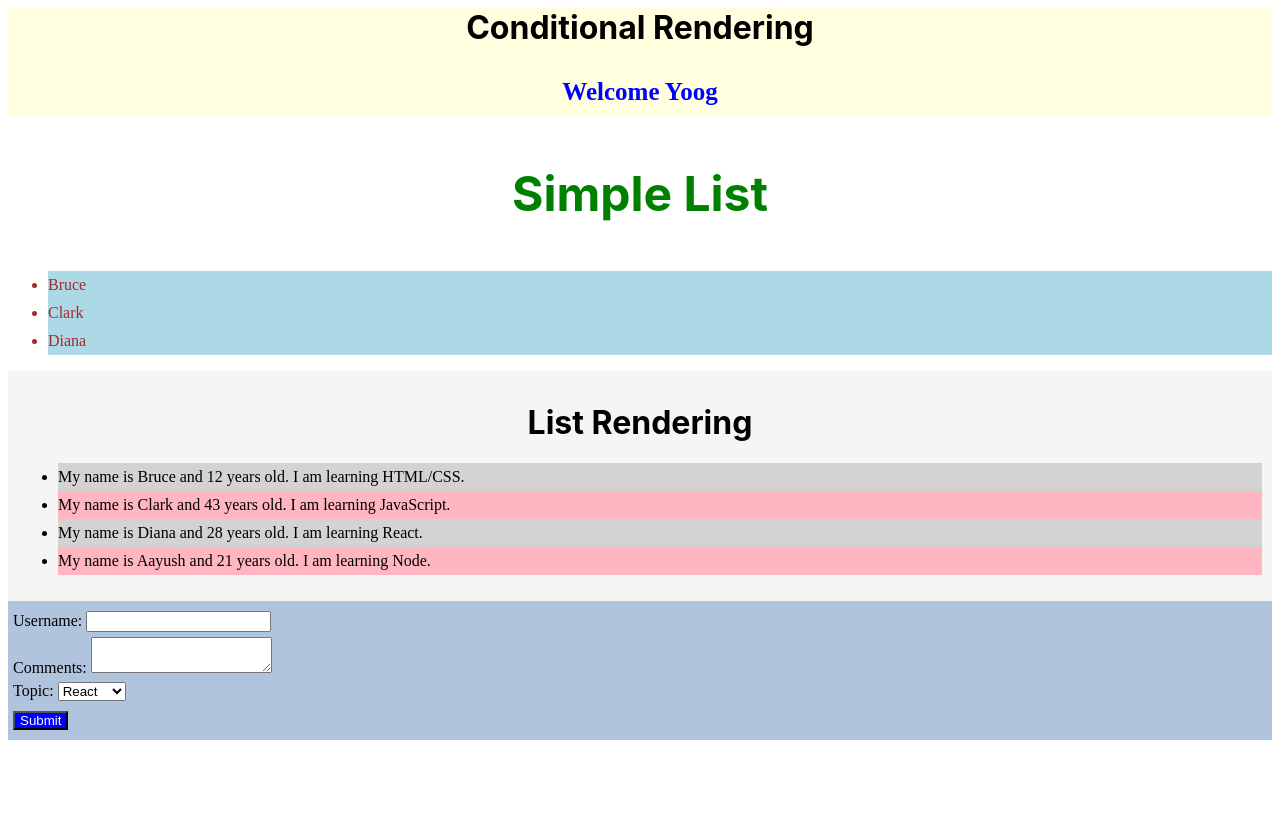
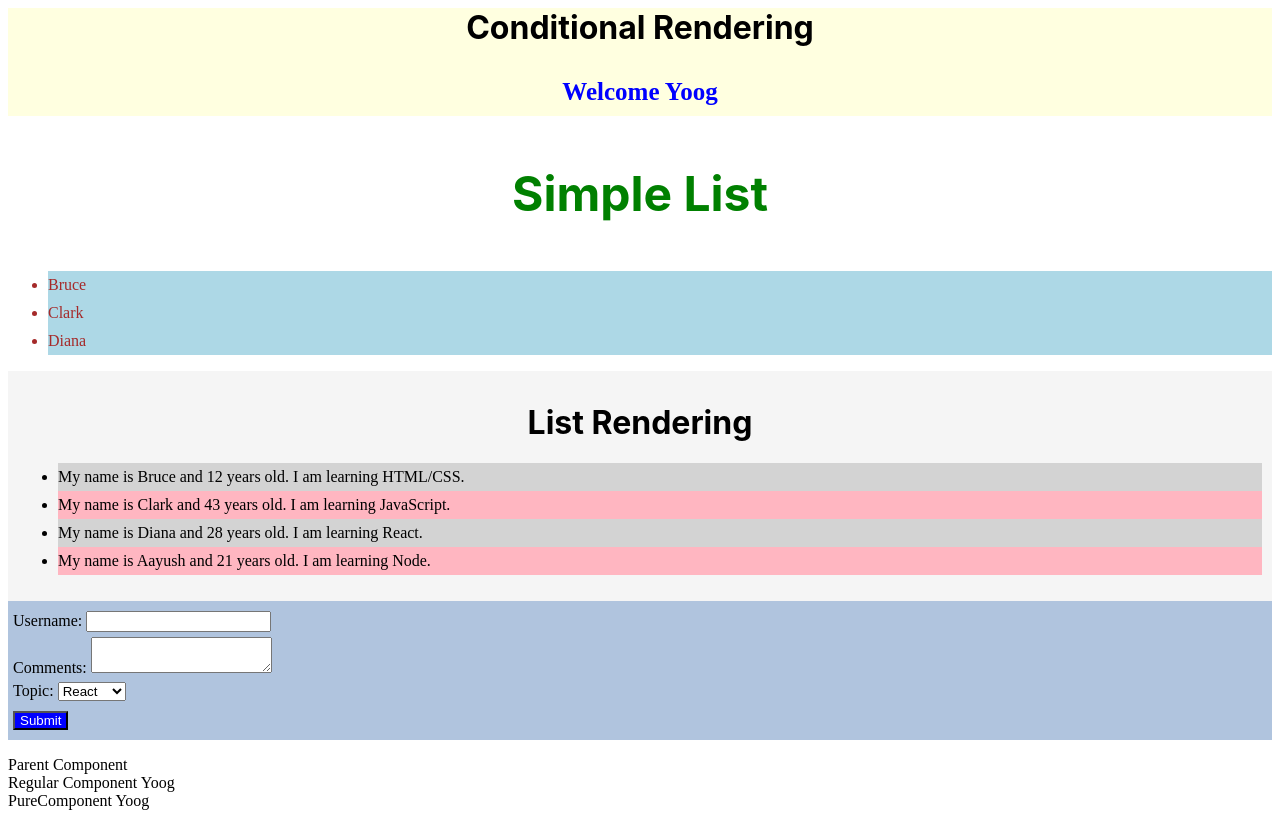
Before and after one commit to yugmani/React-basics-2, a React (Create React App) app: page / in a window 1280 px wide. Built offline with nearby package versions, Linux system fonts and the light colour scheme.

Commit message:
pure vs regular components

```diff
--- a/src/App.js
+++ b/src/App.js
@@ -4,6 +4,7 @@ import UserGreeting from './components/UserGreeting';
 import NameList from './components/NameList';
 import PersonList from './components/PersonList';
 import Form from './components/Form';
+import ParentComp from './components/ParentComp';
 
 export default function App() {
   return (
@@ -12,6 +13,7 @@ export default function App() {
       <NameList />
       <PersonList />
       <Form />
+      <ParentComp />
     </div>
   );
 }
--- /dev/null
+++ b/src/components/ParentComp.js
@@ -0,0 +1,33 @@
+import React, { Component } from 'react';
+import RegularComp from './RegularComp';
+import PureComp from './PureComp';
+
+class ParentComp extends Component {
+  constructor(props) {
+    super(props);
+    this.state = {
+      name: 'Yoog',
+    };
+  }
+
+  //uncomment below to see the difference in rendering of pure component and regular components.
+  componentDidMount() {
+    // setInterval(() => {
+    //   this.setState({
+    //     name: 'Yoog',
+    //   });
+    // }, 10000);
+  }
+  render() {
+    console.log('********** Parent Component **************');
+    return (
+      <div>
+        Parent Component
+        <RegularComp name={this.state.name} />
+        <PureComp name={this.state.name} />
+      </div>
+    );
+  }
+}
+
+export default ParentComp;
--- /dev/null
+++ b/src/components/PureComp.js
@@ -0,0 +1,10 @@
+import React, { PureComponent } from 'react';
+
+class PureComp extends PureComponent {
+  render() {
+    console.log('---------- Pure Component ---------- ');
+    return <div>PureComponent {this.props.name}</div>;
+  }
+}
+
+export default PureComp;
--- /dev/null
+++ b/src/components/RegularComp.js
@@ -0,0 +1,10 @@
+import React, { Component } from 'react';
+
+class RegularComp extends Component {
+  render() {
+    console.log('-------- Regular Component --------');
+    return <div> Regular Component {this.props.name} </div>;
+  }
+}
+
+export default RegularComp;
```
